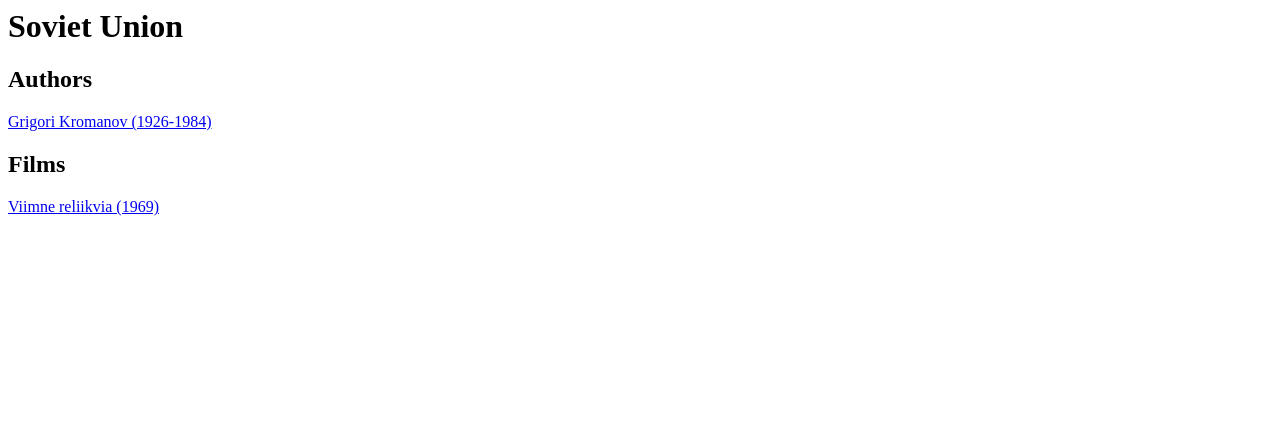
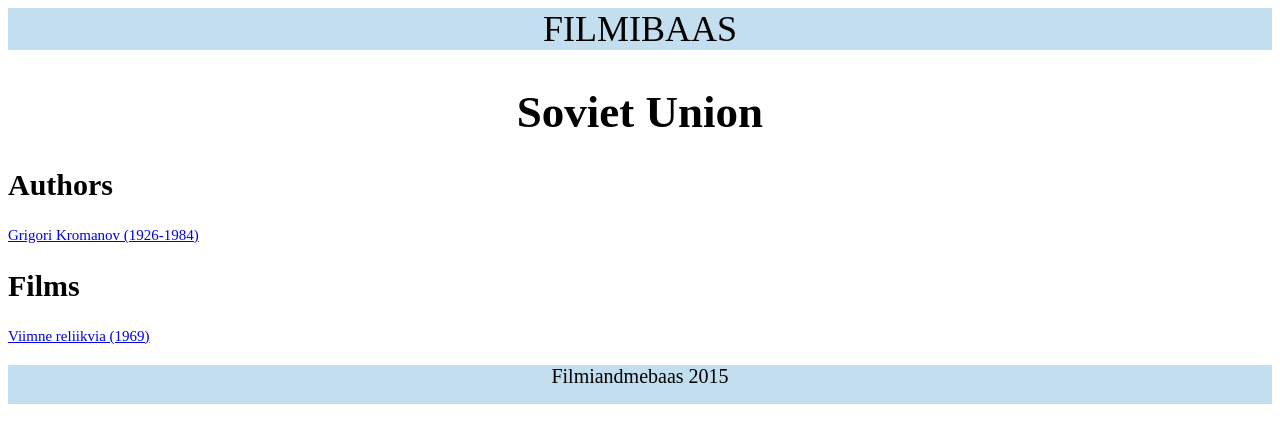
Before and after one commit to EloTrolla/filmibaas, a PHP site: page /country.php in a window 1280 px wide. Shown: the top 443 px of the page. Run offline with PHP 8.4, Linux system fonts and the light colour scheme; data comes from the database, SQL or seed files in the repository.

Commit message:
Move the templates to a template folder, use them everywhere, use the basic stylesheet everywhere and amend the style a bit

```diff
--- a/country.php
+++ b/country.php
@@ -1,6 +1,16 @@
 <?php
 require 'controller/country.php';
 ?>
+<?php include 'static/templates/header.php'; ?>
+
+    <!DOCTYPE html>
+    <html lang="en">
+<head>
+    <meta charset="UTF-8">
+    <link href="static/style/stylesheet.css" rel="stylesheet" type="text/css">
+    <link href="static/style/filmpage.css" rel="stylesheet" type="text/css">
+    <title>Country: <?= $data['info']['name'] ?></title>
+</head>
 
 <h1> <?= $data['info']['name'] ?></h1>
 <div class="entity-list">
@@ -22,3 +32,5 @@ require 'controller/country.php';
     }
     ?>
 </div>
+
+<?php include 'static/templates/footer.php'; ?>
--- a/index.php
+++ b/index.php
@@ -11,8 +11,7 @@
 </head>
 <body>
 
-
-<?php include 'static/style/header.php'; ?>
+<?php include 'static/templates/header.php'; ?>
 
 <p class="para">Vestibulum tortor quam, feugiat vitae, ultricies eget, tempor sit amet, ante. Donec eu libero sit amet
     quam egestas semper. Aenean ultricies mi vitae est. Mauris placerat eleifend leo. Quisque sit amet est et sapien
@@ -192,6 +191,6 @@
     </div>
 </div>
 
-<?php include 'static/style/footer.php'; ?>
+<?php include 'static/templates/footer.php'; ?>
 </body>
 </html>
--- a/static/style/header.php
+++ /dev/null
@@ -1,3 +0,0 @@
-<header>
-    <p size="24">FILMIBAAS</p>
-</header>
--- a/static/style/stylesheet.css
+++ b/static/style/stylesheet.css
@@ -129,11 +129,9 @@ img {
 
 }
 
-header {
-
-font-size: 36px;
+.page-header {
+    font-size: 36px;
     text-align: center;
-    height: 100px;
     background-color: #c3dfef;
     clear: both;
 }
@@ -141,7 +139,6 @@ font-size: 36px;
 footer {
     text-align: center;
     clear: both;
-    height: 100px;
+    height: 5%;
     background-color: #c3dfef;
-
 }
--- /dev/null
+++ b/static/templates/header.php
@@ -0,0 +1,3 @@
+<header>
+    <p class="page-header">FILMIBAAS</p>
+</header>
```
Also changed, not shown: author.php (+7 -2 lines), film.php (+9 -3 lines), static/templates/footer.php (renamed from static/style/footer.php).
